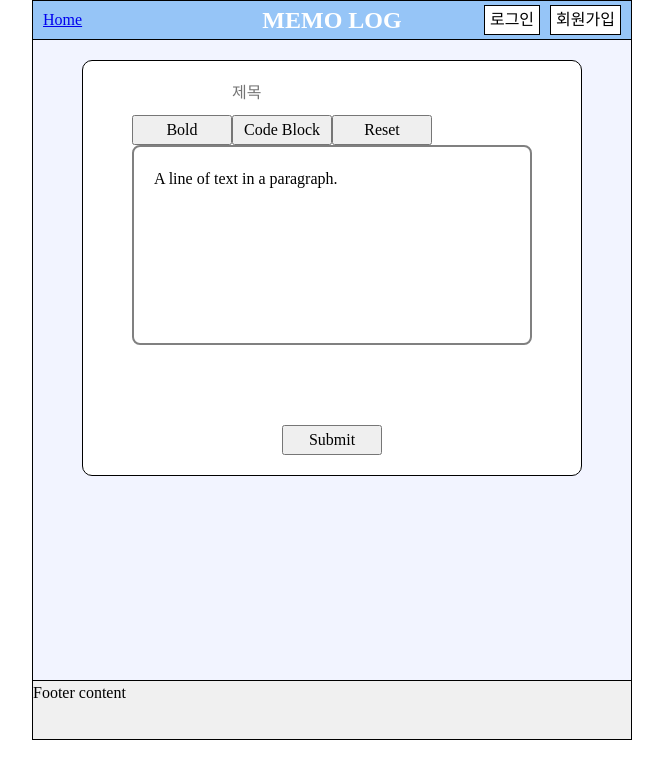
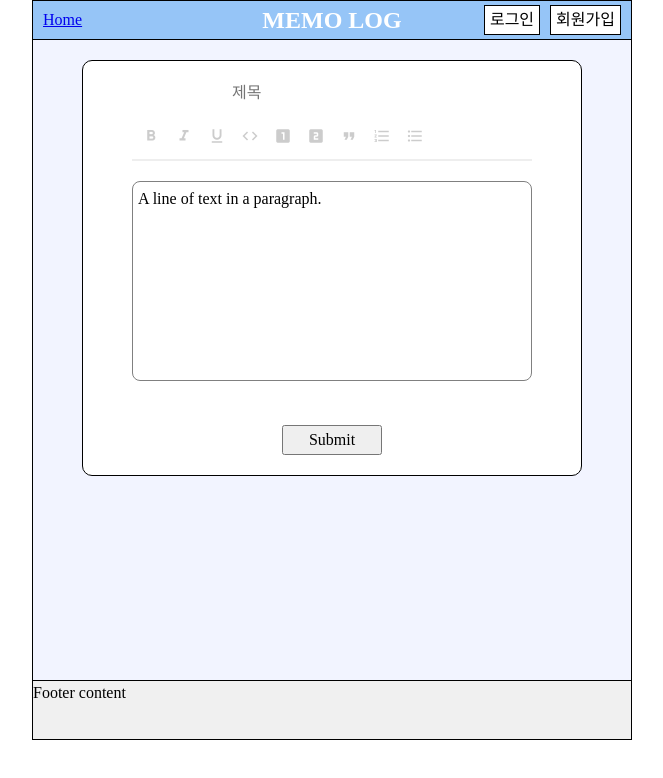
Before and after one commit to memomou/memo_frontend, a React (Create React App) app: page /post/new in a window 1280 px wide. Shown: the top 778 px of the page, without its empty margins (308-971 px from the left). Built offline with nearby package versions, Linux system fonts and the light colour scheme; no server answers.

Commit message:
Add: Text Editor 의 ToolBar 추가

```diff
--- a/package.json
+++ b/package.json
@@ -3,6 +3,7 @@
   "version": "0.1.0",
   "private": true,
   "dependencies": {
+    "@emotion/css": "^11.13.0",
     "@testing-library/jest-dom": "^5.14.1",
     "@testing-library/react": "^13.0.0",
     "@testing-library/user-event": "^13.2.1",
@@ -11,6 +12,8 @@
     "@types/react": "^18.0.0",
     "@types/react-dom": "^18.0.0",
     "axios": "^1.7.2",
+    "emotion": "^11.0.0",
+    "escape-html": "^1.0.3",
     "is-hotkey": "^0.2.0",
     "is-url": "^1.2.4",
     "react": "^18.3.1",
--- a/src/App.css
+++ b/src/App.css
@@ -1,4 +1,6 @@
 /* https://github.com/hankchizljaw/modern-css-reset */
+@import url("https://fonts.googleapis.com/icon?family=Material+Icons");
+
 *, *::before, *::after {
   box-sizing: border-box;
   margin: 0;
--- a/src/components/SlateEditor/SlateEditor.tsx
+++ b/src/components/SlateEditor/SlateEditor.tsx
@@ -1,11 +1,12 @@
 // https://codesandbox.io/s/slateeditor-with-types-6zpfi?file=/src/components/SlateEditor/toolbarElements.tsx
 
 import { useCallback, useMemo, useState } from "react";
-import { Descendant, Editor, createEditor, Transforms, Element } from "slate";
+import { Descendant, Editor, createEditor, Transforms, Element as SlateElement } from "slate";
 import { Editable, Slate, withReact } from "slate-react";
-import { CustomEditor } from "./helper";
-
-const defaultValue : Element[] = [
+import { CustomEditor, resetNodes } from "./helper";
+import { Leaf, Element } from "./toolbarElements";
+import { Toolbar, MarkButton, BlockButton} from "./components";
+const defaultValue : SlateElement[] = [
   {
     type: 'paragraph',
     children: [{ text: 'A line of text in a paragraph.' }],
@@ -15,24 +16,17 @@ const defaultValue : Element[] = [
 function SlateEditor({
       editor,
       initialValue,
-  renderEditable = (props) => <Editable {...props} />, // 기본적으로 Editable 사용
-}: {
+      renderEditable = (props) => <Editable {...props} />,
+    } : {
       editor: Editor,
       initialValue: Descendant[],
-  renderEditable?: (props: any) => JSX.Element, // 커스텀 Editable 컴포넌트를 위한 프로퍼티
+      renderEditable?: (props: any) => JSX.Element,
     })
 {
   const renderElement = useCallback((props: any) => {
-    switch (props.element.type) {
-      case 'code':
-        return <CodeElement {...props} />
-      default:
-        return <DefaultElement {...props} />
-    }
+    return <Element {...props} />
   }, [])
 
-
-  // Define a leaf rendering function that is memoized with `useCallback`.
   const renderLeaf = useCallback((props: any) => {
     return <Leaf {...props} />
   }, [])
@@ -46,38 +40,22 @@ function SlateEditor({
           op => 'set_selection' !== op.type
         )
         if (isAstChange) {
-          // Save the value to Local Storage.
           const content = JSON.stringify(value)
           localStorage.setItem('content', content)
         }
       }}
     >
-      <div>
-        <button
-          onClick={event => {
-            event.preventDefault()
-            CustomEditor.toggleBoldMark(editor)
-          }}
-        >
-          Bold
-        </button>
-        <button
-          onClick={event => {
-            event.preventDefault()
-            CustomEditor.toggleCodeBlock(editor)
-          }}
-        >
-          Code Block
-        </button>
-        <button
-          onClick={event => {
-            event.preventDefault()
-            CustomEditor.resetNodes(editor, { nodes: defaultValue })
-          }}
-        >
-          Reset
-        </button>
-      </div>
+      <Toolbar>
+            <MarkButton format="bold" icon="format_bold" />
+            <MarkButton format="italic" icon="format_italic" />
+            <MarkButton format="underline" icon="format_underlined" />
+            <MarkButton format="code" icon="code" />
+            <BlockButton format="heading-one" icon="looks_one" />
+            <BlockButton format="heading-two" icon="looks_two" />
+            <BlockButton format="block-quote" icon="format_quote" />
+            <BlockButton format="numbered-list" icon="format_list_numbered" />
+            <BlockButton format="bulleted-list" icon="format_list_bulleted" />
+      </Toolbar>
       {renderEditable({
         className: "slate-editable",
         renderElement,
@@ -104,29 +82,5 @@ function SlateEditor({
   </Slate>);
 }
 
-// Define a React component renderer for our code blocks.
-const CodeElement = (props: any) => {
-  return (
-    <pre {...props.attributes}>
-      <code>{props.children}</code>
-    </pre>
-  )
-}
-
-const DefaultElement = (props: any) => {
-  return <p {...props.attributes}>{props.children}</p>
-}
-
-// Define a React component to render leaves with bold text.
-const Leaf = (props: any) => {
-  return (
-    <span
-      {...props.attributes}
-      style={{ fontWeight: props.leaf.bold ? 'bold' : 'normal' }}
-    >
-      {props.children}
-    </span>
-  )
-}
 
 export default SlateEditor;
--- /dev/null
+++ b/src/components/SlateEditor/components.tsx
@@ -0,0 +1,138 @@
+/**
+ * Base components for the SlateEditor component.
+ */
+import React from "react";
+import ReactDOM from "react-dom";
+import { useSlate } from "slate-react";
+import { css, cx } from '@emotion/css'
+import {
+  isBlockActive,
+  toggleBlock,
+  isMarkActive,
+  toggleMark,
+  isLinkActive,
+  insertLink
+} from "./helper";
+
+export const Button = React.forwardRef(
+  ({ className, active, reversed, ...props } : any, ref) => (
+    <span
+      {...props}
+      ref={ref}
+      className={cx(
+        className,
+        css`
+          cursor: pointer;
+          color: ${reversed
+            ? active
+              ? "white"
+              : "#aaa"
+            : active
+            ? "black"
+            : "#ccc"};
+        `
+      )}
+    />
+  )
+);
+
+export const Icon = React.forwardRef(({ className, ...props }: any, ref) => (
+  <span
+    {...props}
+    ref={ref}
+    className={cx(
+      "material-icons",
+      className,
+      css`
+        font-size: 18px;
+        vertical-align: text-bottom;
+      `
+    )}
+  />
+));
+
+export const Menu = React.forwardRef(({ className, ...props }: any, ref) => (
+  <div
+    {...props}
+    ref={ref}
+    className={cx(
+      className,
+      css`
+        & > * {
+          display: inline-block;
+        }
+
+        & > * + * {
+          margin-left: 15px;
+        }
+      `
+    )}
+  />
+));
+
+export const Portal = ({ children }) => {
+  return ReactDOM.createPortal(children, document.body);
+};
+
+export const Toolbar = React.forwardRef(({ className, ...props }: any, ref) => (
+  <Menu
+    {...props}
+    ref={ref}
+    className={cx(
+      className,
+      css`
+        position: relative;
+        padding: 10px;
+        border-bottom: 2px solid #eee;
+        margin-bottom: 20px;
+      `
+    )}
+  />
+));
+
+export const BlockButton = ({ format, icon }) => {
+  const editor = useSlate();
+  return (
+    <Button
+      active={isBlockActive(editor, format)}
+      onMouseDown={event => {
+        event.preventDefault();
+        toggleBlock(editor, format);
+      }}
+    >
+      <Icon>{icon}</Icon>
+    </Button>
+  );
+};
+
+export const MarkButton = ({ format, icon }) => {
+  const editor = useSlate();
+  return (
+    <Button
+      active={isMarkActive(editor, format)}
+      onMouseDown={event => {
+        event.preventDefault();
+        toggleMark(editor, format);
+      }}
+    >
+      <Icon>{icon}</Icon>
+    </Button>
+  );
+};
+
+export const LinkButton = () => {
+  const editor = useSlate();
+  return (
+    <Button
+      active={isLinkActive(editor)}
+      onMouseDown={event => {
+        event.preventDefault();
+        const url = window.prompt("Enter the URL of the link:");
+        if (!url) return;
+        insertLink(editor, url);
+      }}
+    >
+      <Icon>link</Icon>
+    </Button>
+  );
+};
--- a/src/components/SlateEditor/helper.tsx
+++ b/src/components/SlateEditor/helper.tsx
@@ -36,33 +36,6 @@ export const CustomEditor = {
       { match: n => Element.isElement(n) && Editor.isBlock(editor, n) }
     )
   },
-
-  resetNodes<T extends Node>(
-    editor: Editor,
-    options: {
-      nodes?: Node | Node[],
-      at?: Location
-    } = {}
-  ): void {
-    const children = [...editor.children]
-
-    children.forEach((node) => editor.apply({ type: 'remove_node', path: [0], node }))
-
-    if (options.nodes) {
-      const nodes = Node.isNode(options.nodes) ? [options.nodes] : options.nodes
-
-      nodes.forEach((node, i) => editor.apply({ type: 'insert_node', path: [i], node: node }))
-    }
-
-    const point = options.at && Point.isPoint(options.at)
-      ? options.at
-      : Editor.end(editor, [])
-
-    if (point) {
-      Transforms.select(editor, point)
-    }
-  },
-
   /**
    * Checks whether a format block is active or not in the editor.
    * @param editor The current Slate editor
@@ -179,3 +152,147 @@ export const CustomEditor = {
     }
   }
 }
+
+
+/**
+ * Checks whether a format block is active or not in the editor.
+ * @param editor The current Slate editor
+ * @param format The format block that is being checked
+ */
+export const isBlockActive = (editor, format) => {
+  const [match] = Editor.nodes(editor, {
+    match: n => Element.isElement(n) && n.type === format
+  });
+
+  return !!match;
+};
+
+/**
+ * Toggles a format block to be on / off.
+ * @param editor The current Slate editor
+ * @param format The format block that is being checked
+ */
+export const toggleBlock = (editor, format) => {
+  const isActive = isBlockActive(editor, format);
+  const isList = LIST_TYPES.includes(format);
+
+  Transforms.unwrapNodes(editor, {
+    match: n => !!(Element.isElement(n) && n.type && LIST_TYPES.includes(n.type)),
+    split: true
+  });
+
+  Transforms.setNodes(editor, {
+    type: isActive ? "paragraph" : isList ? "list-item" : format
+  });
+
+  if (!isActive && isList) {
+    const block = { type: format, children: [] };
+    Transforms.wrapNodes(editor, block);
+  }
+};
+
+/**
+ * Checks whether a format mark is active or not in the editor.
+ * @param editor The current Slate editor
+ * @param format The format mark that is being checked
+ */
+export const isMarkActive = (editor, format) => {
+  const marks = Editor.marks(editor);
+  return marks ? marks[format] === true : false;
+};
+
+/**
+ * Toggles a format mark to be on / off.
+ * @param editor The current Slate editor
+ * @param format The format mark that is being checked
+ */
+export const toggleMark = (editor, format) => {
+  const isActive = isMarkActive(editor, format);
+
+  if (isActive) {
+    Editor.removeMark(editor, format);
+  } else {
+    Editor.addMark(editor, format, true);
+  }
+};
+
+/**
+ * Check whether the link button is active or not in the editor.
+ * @param editor The current Slate editor
+ */
+export const isLinkActive = editor => {
+  const [link] = Editor.nodes(editor, { match: n => Element.isElement(n) && n.type === "link" });
+  return !!link;
+};
+
+/**
+ * Unwraps a link node from the editor.
+ * @param editor The current Slate editor
+ */
+export const unwrapLink = editor => {
+  Transforms.unwrapNodes(editor, { match: n => Element.isElement(n) && n.type === "link" });
+};
+
+/**
+ * Wraps a link node to the editor.
+ * @param editor The current Slate editor
+ * @param url The url to wrap into a node
+ */
+export const wrapLink = (editor, url) => {
+  if (isLinkActive(editor)) {
+    unwrapLink(editor);
+  }
+
+  const { selection } = editor;
+  const isCollapsed = selection && Range.isCollapsed(selection);
+  const link: CustomElement = {
+    type: "link",
+    url,
+    children: isCollapsed ? [{ text: url }] : []
+  };
+
+  if (isCollapsed) {
+    Transforms.insertNodes(editor, link);
+  } else {
+    Transforms.wrapNodes(editor, link, { split: true });
+    Transforms.collapse(editor, { edge: "end" });
+  }
+};
+
+/**
+ * This will insert a link into the Slate editor.
+ * @param editor The current Slate editor
+ * @param url The url to insert
+ */
+export const insertLink = (editor, url) => {
+  if (editor.selection) {
+    wrapLink(editor, url);
+  }
+};
+
+
+export const resetNodes  = <T extends Node> (
+  editor: Editor,
+  options: {
+    nodes?: Node | Node[],
+    at?: Location
+  } = {}
+): void => {
+  const children = [...editor.children]
+
+  children.forEach((node) => editor.apply({ type: 'remove_node', path: [0], node }))
+
+  if (options.nodes) {
+    const nodes = Node.isNode(options.nodes) ? [options.nodes] : options.nodes
+
+    nodes.forEach((node, i) => editor.apply({ type: 'insert_node', path: [i], node: node }))
+  }
+
+  const point = options.at && Point.isPoint(options.at)
+    ? options.at
+    : Editor.end(editor, [])
+
+  if (point) {
+    Transforms.select(editor, point)
+  }
+}
--- /dev/null
+++ b/src/components/SlateEditor/toolbarElements.tsx
@@ -0,0 +1,51 @@
+export function Element({ attributes, children, element }) {
+  switch (element.type) {
+    case "block-quote":
+      return <blockquote {...attributes}>{children}</blockquote>;
+
+    case "bulleted-list":
+      return <ul {...attributes}>{children}</ul>;
+
+    case "heading-one":
+      return <h1 {...attributes}>{children}</h1>;
+
+    case "heading-two":
+      return <h2 {...attributes}>{children}</h2>;
+
+    case "link":
+      return (
+        <a {...attributes} href={element.url}>
+          {children}
+        </a>
+      );
+
+    case "list-item":
+      return <li {...attributes}>{children}</li>;
+
+    case "numbered-list":
+      return <ol {...attributes}>{children}</ol>;
+
+    default:
+      return <p {...attributes}>{children}</p>;
+  }
+}
+
+export function Leaf({ attributes, children, leaf }) {
+  if (leaf.bold) {
+    children = <strong>{children}</strong>;
+  }
+
+  if (leaf.code) {
+    children = <code>{children}</code>;
+  }
+
+  if (leaf.italic) {
+    children = <em>{children}</em>;
+  }
+
+  if (leaf.underline) {
+    children = <u>{children}</u>;
+  }
+
+  return <span {...attributes}>{children}</span>;
+}
--- a/src/views/pages/posterPostPage.style.ts
+++ b/src/views/pages/posterPostPage.style.ts
@@ -11,8 +11,8 @@ interface PosterNewFormProps {
 
 export const StyledEditable = styled(Editable)`
   background-color: white;
-  padding: 20px;
-  border: 2px solid gray;
+  padding: 5px;
+  border: 1px solid gray;
   border-radius: 8px;
   min-height: 200px;
   width: 400px;
@@ -40,7 +40,7 @@ const PosterNewForm = styled.form<PosterNewFormProps>`
 
   .editor-wrapper {
     background: 'white';
-    height: 300px;
+    min-height: 300px;
     margin: "20px auto"
   }
 
```
Also changed, not shown: 1 other file (tests, documents, lock files or other folders). Lines whose indentation alone changed are shown as unchanged.
